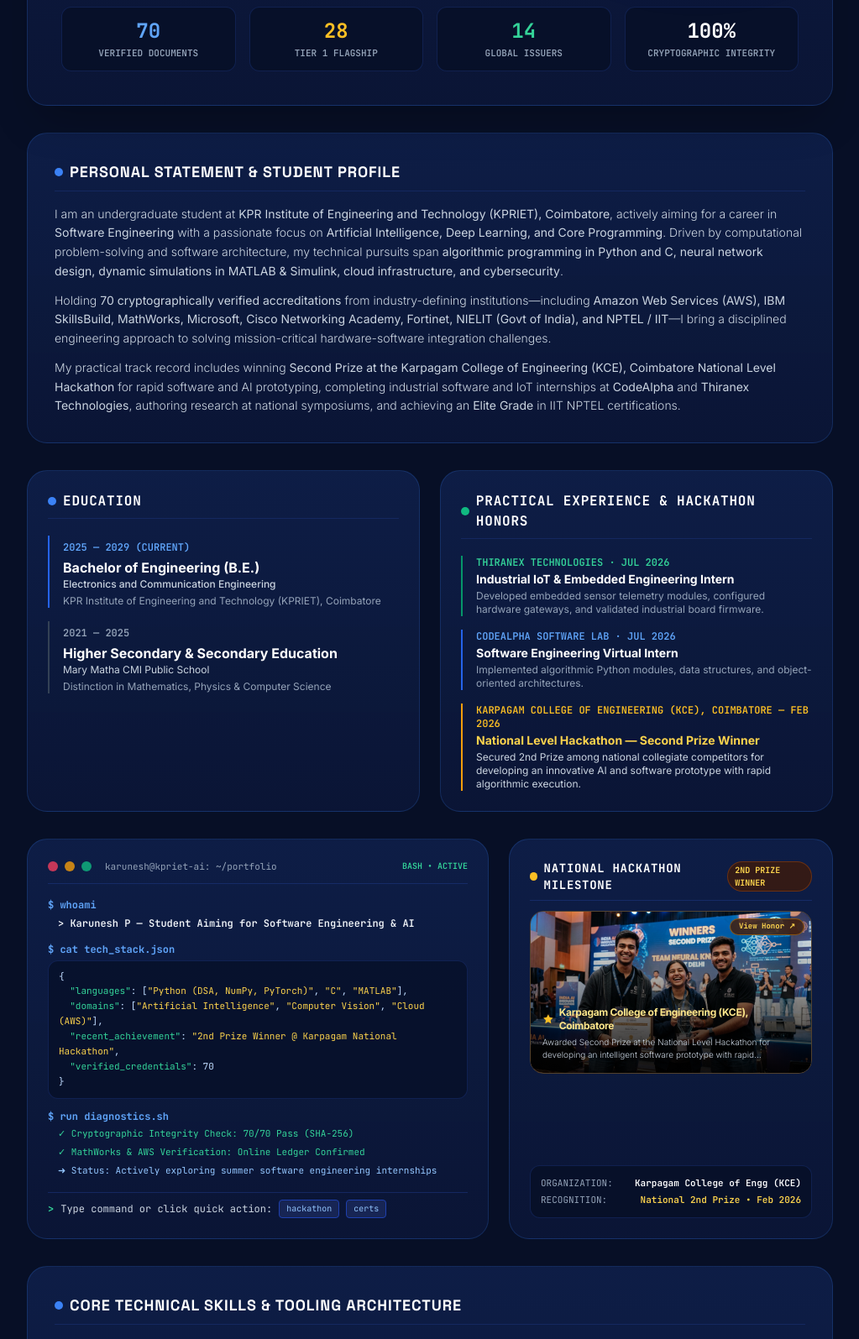
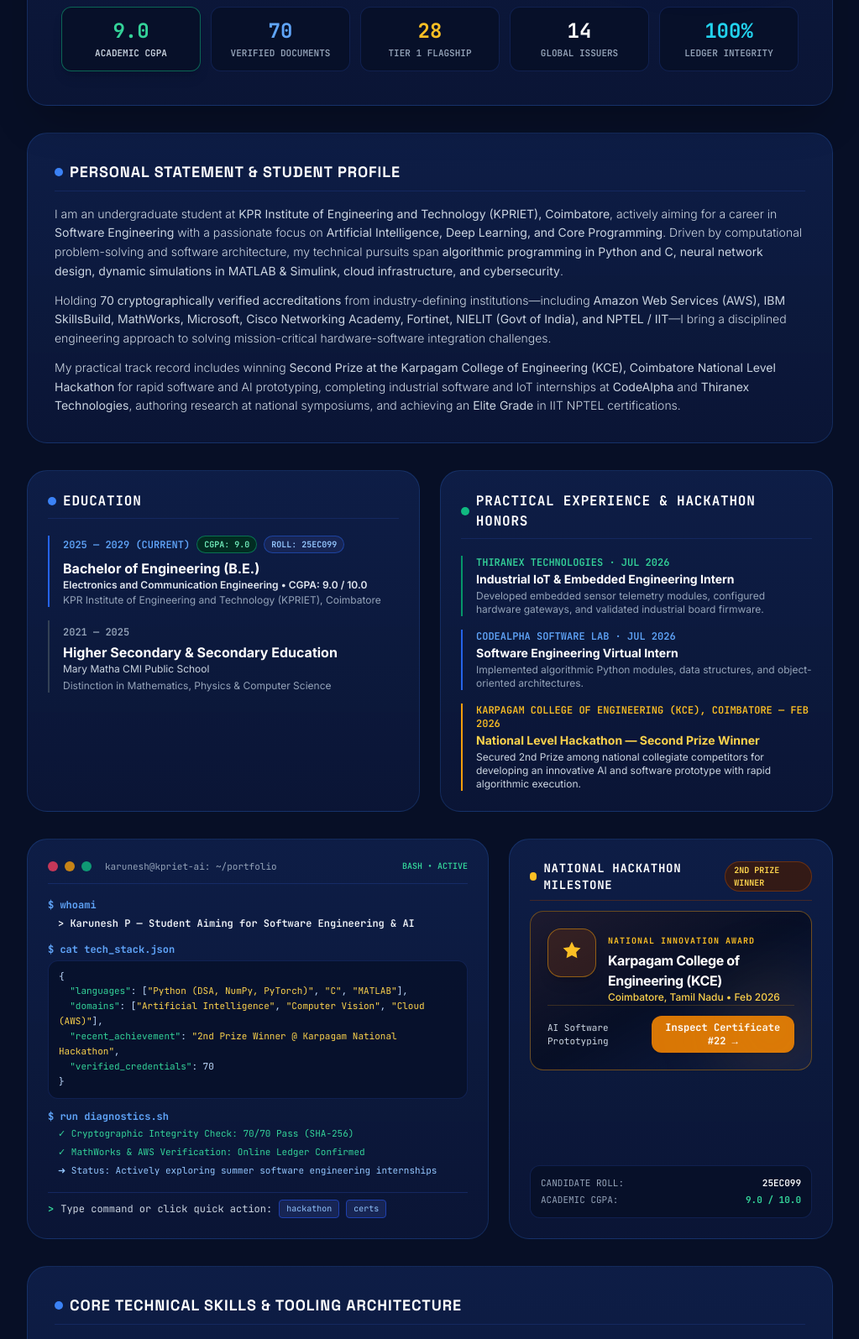
Before and after one commit to karuneshp24/portfolio, a plain HTML site: page index.html in a window 1280 px wide. Shown: the part 521-2116 px from the top of the page at 84% size, without its empty margins (128-1151 px from the left). Drawn offline with nearby package versions, Linux system fonts and the light colour scheme.

Commit message:
Update Roll No to 25EC099, add CGPA 9.0 across portfolio, and remove all secondary photos

```diff
--- a/index.html
+++ b/index.html
@@ -145,7 +145,7 @@
 
       <!-- Profile Branding -->
       <div class="flex items-center gap-3.5">
-        <img src="./karunesh_avatar.jpg" alt="Karunesh P" class="w-11 h-11 rounded-xl object-cover border border-blue-400/40 shadow-md">
+        <img src="./karunesh_photo.jpg" alt="Karunesh P" class="w-11 h-11 rounded-xl object-cover border border-blue-400/40 shadow-md">
         <div>
           <div class="flex items-center gap-2">
             <h1 class="font-display font-extrabold text-lg text-white tracking-tight">KARUNESH P</h1>
@@ -210,7 +210,7 @@
                 <svg class="w-3.5 h-3.5 text-blue-400" viewBox="0 0 24 24" fill="none" stroke="currentColor" stroke-width="2"><path d="M12 22s8-4 8-10V5l-8-3-8 3v7c0 6 8 10 8 10z"></path></svg>
                 VERIFIED STUDENT ID
               </span>
-              <span class="text-blue-300 font-mono text-[9px] bg-blue-950/80 px-2 py-0.5 rounded border border-blue-700/60 font-semibold">KPRIET #2029</span>
+              <span class="text-blue-300 font-mono text-[9px] bg-blue-950/80 px-2 py-0.5 rounded border border-blue-700/60 font-semibold">KPRIET #25EC099</span>
             </div>
 
             <!-- Portrait Frame -->
@@ -248,15 +248,13 @@
         <!-- Info -->
         <div class="flex-1 space-y-2">
           <div class="flex flex-wrap items-center gap-2">
-            <span class="text-xs font-mono uppercase tracking-wider text-blue-400 font-semibold">STUDENT PROFILE & CURRICULUM VITAE</span>
-            <span class="text-slate-500">•</span>
-            <span class="text-xs font-mono text-emerald-400 font-medium">B.E. ECE (2025–2029)</span>
+            <span class="text-xs font-mono uppercase tracking-wider text-blue-400 font-semibold">STUDENT PROFILE & CURRICULUM VITAE</span> <span class="text-slate-500">&bull;</span> <span class="text-xs font-mono text-emerald-400 font-bold bg-emerald-950/80 px-2 py-0.5 rounded border border-emerald-500/40">CGPA: 9.0</span> <span class="text-slate-500">&bull;</span> <span class="text-xs font-mono text-blue-300 font-medium">B.E. (ROLL: 25EC099)</span>
           </div>
 
           <h2 class="text-3xl sm:text-4xl font-display font-extrabold text-white tracking-tight">
             KARUNESH P
           </h2>
-          <p class="text-base text-blue-200 font-medium font-sans">Student Aiming for Software Engineering · AI &amp; Programming Enthusiast | KPR Institute of Engineering and Technology</p>
+          <p class="text-base text-blue-200 font-medium font-sans">Student Aiming for Software Engineering · AI &amp; Programming Enthusiast | KPR Institute of Engineering and Technology (Roll No: 25EC099 &bull; CGPA: 9.0)</p>
 
           <!-- Contact Coordinates -->
           <div class="pt-2 flex flex-wrap items-center gap-y-2 gap-x-5 text-xs font-mono text-slate-300">
@@ -299,7 +297,11 @@
 
 
       <!-- Quick Metrics Counter -->
-      <div class="grid grid-cols-2 sm:grid-cols-4 gap-4 pt-6 font-mono text-center">
+      <div class="grid grid-cols-2 sm:grid-cols-5 gap-3 pt-6 font-mono text-center">
+        <div class="p-3 rounded-xl bg-corporate-950/80 border border-emerald-500/50 shadow-lg">
+          <div class="text-2xl font-extrabold text-emerald-400">9.0</div>
+          <div class="text-[11px] text-slate-300 uppercase font-semibold mt-0.5">Academic CGPA</div>
+        </div>
         <div class="p-3 rounded-xl bg-corporate-950/80 border border-blue-900/40">
           <div class="text-2xl font-extrabold text-blue-400">70</div>
           <div class="text-[11px] text-slate-400 uppercase font-semibold mt-0.5">Verified Documents</div>
@@ -309,12 +311,12 @@
           <div class="text-[11px] text-slate-400 uppercase font-semibold mt-0.5">Tier 1 Flagship</div>
         </div>
         <div class="p-3 rounded-xl bg-corporate-950/80 border border-blue-900/40">
-          <div class="text-2xl font-extrabold text-emerald-400">14</div>
+          <div class="text-2xl font-extrabold text-white">14</div>
           <div class="text-[11px] text-slate-400 uppercase font-semibold mt-0.5">Global Issuers</div>
         </div>
-        <div class="p-3 rounded-xl bg-corporate-950/80 border border-blue-900/40">
-          <div class="text-2xl font-extrabold text-white">100%</div>
-          <div class="text-[11px] text-slate-400 uppercase font-semibold mt-0.5">Cryptographic Integrity</div>
+        <div class="p-3 rounded-xl bg-corporate-950/80 border border-blue-900/40 col-span-2 sm:col-span-1">
+          <div class="text-2xl font-extrabold text-cyan-400">100%</div>
+          <div class="text-[11px] text-slate-400 uppercase font-semibold mt-0.5">Ledger Integrity</div>
         </div>
       </div>
 
@@ -356,10 +358,14 @@
 
         <div class="space-y-4 font-sans">
           <div class="relative pl-4 border-l-2 border-blue-600">
-            <span class="text-xs font-mono text-blue-400 font-semibold">2025 — 2029 (CURRENT)</span>
-            <h4 class="font-bold text-white text-base mt-0.5">Bachelor of Engineering (B.E.)</h4>
-            <div class="text-xs font-medium text-slate-300">Electronics and Communication Engineering</div>
-            <div class="text-xs text-slate-400 mt-1">KPR Institute of Engineering and Technology (KPRIET), Coimbatore</div>
+            <div class="flex flex-wrap items-center gap-2">
+              <span class="text-xs font-mono text-blue-400 font-semibold">2025 &mdash; 2029 (CURRENT)</span>
+              <span class="px-2 py-0.5 rounded-full bg-emerald-950 border border-emerald-500/50 text-emerald-300 text-[10px] font-mono font-bold">CGPA: 9.0</span>
+              <span class="px-2 py-0.5 rounded-full bg-blue-950 border border-blue-600/50 text-blue-300 text-[10px] font-mono font-bold">ROLL: 25EC099</span>
+            </div>
+            <h4 class="font-bold text-white text-base mt-1.5">Bachelor of Engineering (B.E.)</h4>
+            <div class="text-xs font-semibold text-slate-200">Electronics and Communication Engineering &bull; CGPA: 9.0 / 10.0</div>
+            <div class="text-xs text-slate-400 mt-0.5">KPR Institute of Engineering and Technology (KPRIET), Coimbatore</div>
           </div>
 
           <div class="relative pl-4 border-l-2 border-slate-700">
@@ -461,38 +467,49 @@
       <!-- ACADEMIC COHORT & TEAM INNOVATION (5 Cols) -->
       <div class="lg:col-span-5 rounded-3xl p-5 sm:p-6 formal-card flex flex-col justify-between space-y-4">
         <div>
-          <div class="flex items-center justify-between pb-2 border-b border-blue-900/50">
+          <div class="flex items-center justify-between pb-2 border-b border-amber-900/50">
             <div class="flex items-center gap-2">
               <span class="w-2.5 h-2.5 rounded-full bg-amber-400"></span>
               <h4 class="font-display font-bold text-sm text-white uppercase tracking-wider font-mono">National Hackathon Milestone</h4>
             </div>
-            <span class="text-[10px] font-mono text-amber-300 bg-amber-950/70 border border-amber-800/60 px-2 py-0.5 rounded-full font-bold">2ND PRIZE WINNER</span>
-          </div>
-
-          <!-- Hackathon Image Showcase -->
-          <div class="mt-3 relative rounded-2xl overflow-hidden border border-amber-500/30 group cursor-pointer" onclick="openHackathonModal()" title="Click to inspect national hackathon award details">
-            <img src="./hackathon_win_celebration.jpg" alt="National Level Hackathon Second Prize Celebration" class="w-full h-48 object-cover object-center transition-transform duration-500 group-hover:scale-105">
-            <div class="absolute inset-0 bg-gradient-to-t from-black/90 via-black/40 to-transparent flex flex-col justify-end p-3.5">
-              <span class="text-xs font-bold text-amber-200 tracking-tight flex items-center gap-1.5">
-                <svg class="w-3.5 h-3.5 text-amber-400" viewBox="0 0 24 24" fill="currentColor"><path d="M12 2l3.09 6.26L22 9.27l-5 4.87 1.18 6.88L12 17.77l-6.18 3.25L7 14.14 2 9.27l6.91-1.01L12 2z"/></svg>
-                Karpagam College of Engineering (KCE), Coimbatore
-              </span>
-              <p class="text-[10px] text-slate-300 mt-1 line-clamp-2 font-sans font-light">Awarded Second Prize at the National Level Hackathon for developing an intelligent software prototype with rapid algorithmic execution.</p>
+            <span class="text-[10px] font-mono text-amber-300 bg-amber-950/70 border border-amber-800/60 px-2.5 py-0.5 rounded-full font-bold">2ND PRIZE WINNER</span>
+          </div>
+
+          <!-- Pure Trophy & Recognition Banner (No photo) -->
+          <div class="mt-3 p-5 rounded-2xl bg-gradient-to-br from-amber-950/30 via-corporate-950 to-blue-950/30 border border-amber-500/40 relative overflow-hidden flex flex-col justify-between min-h-[190px]">
+            <div class="absolute -right-4 -bottom-4 w-32 h-32 bg-amber-500/10 rounded-full blur-2xl pointer-events-none"></div>
+
+            <div class="flex items-start gap-3.5">
+              <div class="p-3 rounded-2xl bg-amber-900/30 border border-amber-500/50 text-amber-400 shrink-0 shadow-lg">
+                <svg class="w-8 h-8" viewBox="0 0 24 24" fill="currentColor">
+                  <path d="M12 2l2.4 4.86 5.36.78-3.88 3.78.92 5.34-4.8-2.52-4.8 2.52.92-5.34-3.88-3.78 5.36-.78L12 2z"/>
+                </svg>
+              </div>
+
+              <div>
+                <span class="text-[10px] font-mono text-amber-400 uppercase tracking-widest font-bold">National Innovation Award</span>
+                <h4 class="text-base font-bold text-white mt-0.5 tracking-tight">Karpagam College of Engineering (KCE)</h4>
+                <p class="text-xs text-amber-300 font-medium">Coimbatore, Tamil Nadu &bull; Feb 2026</p>
+              </div>
             </div>
-            <div class="absolute top-2 right-2 px-2.5 py-0.5 rounded-full bg-amber-950/80 backdrop-blur-md border border-amber-500/40 text-amber-300 font-mono text-[9px] font-bold">
-              View Honor &nearr;
+
+            <div class="pt-3 border-t border-amber-500/20 flex items-center justify-between text-xs font-mono">
+              <span class="text-slate-300 text-[11px]">AI Software Prototyping</span>
+              <button onclick="openInspector('cert-22')" class="px-3 py-1.5 rounded-xl bg-amber-600 hover:bg-amber-500 text-white font-mono text-xs font-bold transition-all shadow flex items-center gap-1">
+                Inspect Certificate #22 &rarr;
+              </button>
             </div>
           </div>
         </div>
 
         <div class="p-3 rounded-xl bg-corporate-950/80 border border-blue-900/40 text-[11px] font-mono text-slate-300">
           <div class="flex items-center justify-between">
-            <span class="text-slate-400">ORGANIZATION:</span>
-            <span class="text-white font-semibold">Karpagam College of Engg (KCE)</span>
+            <span class="text-slate-400">CANDIDATE ROLL:</span>
+            <span class="text-white font-semibold">25EC099</span>
           </div>
           <div class="flex items-center justify-between mt-1">
-            <span class="text-slate-400">RECOGNITION:</span>
-            <span class="text-amber-300 font-semibold">National 2nd Prize &bull; Feb 2026</span>
+            <span class="text-slate-400">ACADEMIC CGPA:</span>
+            <span class="text-emerald-400 font-bold">9.0 / 10.0</span>
           </div>
         </div>
       </div>
@@ -2989,32 +3006,7 @@
     }
 
     function openHackathonModal() {
-      const modal = document.getElementById('inspectorModal');
-      const content = document.getElementById('inspectorContent');
-      content.innerHTML = `
-        <div class="p-6 space-y-4">
-          <div class="flex items-center justify-between pb-3 border-b border-amber-900/60 font-mono text-xs">
-            <span class="text-amber-400 font-bold flex items-center gap-1.5">
-              <svg class="w-4 h-4 text-amber-400" viewBox="0 0 24 24" fill="currentColor"><path d="M12 2l3.09 6.26L22 9.27l-5 4.87 1.18 6.88L12 17.77l-6.18 3.25L7 14.14 2 9.27l6.91-1.01L12 2z"/></svg>
-              KARPAGAM COLLEGE OF ENGINEERING (KCE), COIMBATORE &bull; NATIONAL HACKATHON
-            </span>
-            <button onclick="closeInspector()" class="px-3 py-1 rounded bg-corporate-800 text-white font-mono text-xs">CLOSE &times;</button>
-          </div>
-          <div class="rounded-2xl overflow-hidden border border-amber-500/40 shadow-2xl">
-            <img src="./hackathon_win_celebration.jpg" class="w-full max-h-[65vh] object-cover bg-black">
-          </div>
-          <div class="flex flex-col sm:flex-row items-start sm:items-center justify-between gap-3 pt-2 text-sm font-sans text-slate-300">
-            <div>
-              <h4 class="font-bold text-white text-base">National Level Hackathon &mdash; Second Prize Winner</h4>
-              <p class="text-xs text-slate-400 mt-0.5">Awarded for rapid prototyping, robust software architecture, and real-time AI implementation under competitive national conditions.</p>
-            </div>
-            <button onclick="openInspector('cert-22')" class="px-4 py-2 rounded-xl bg-amber-600 hover:bg-amber-500 text-white font-mono text-xs font-bold transition-all shadow-md shrink-0">
-              Inspect Certificate #22 &rarr;
-            </button>
-          </div>
-        </div>
-      `;
-      modal.classList.remove('opacity-0', 'pointer-events-none');
+      openInspector('cert-22');
     }
 
     function showToast(msg) {
```
Also changed, not shown: hackathon_win_celebration.jpg (deleted), karunesh_avatar.jpg.
